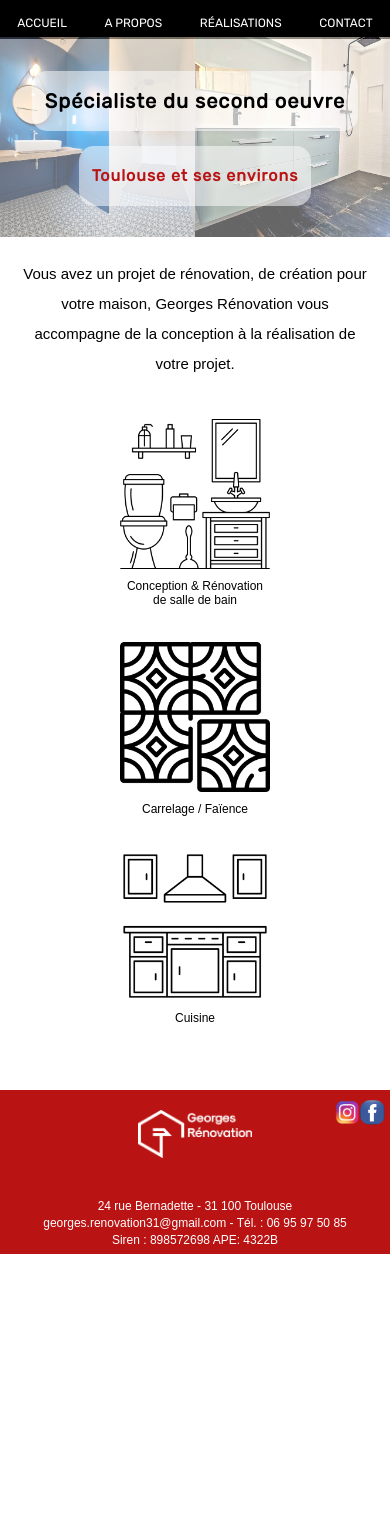
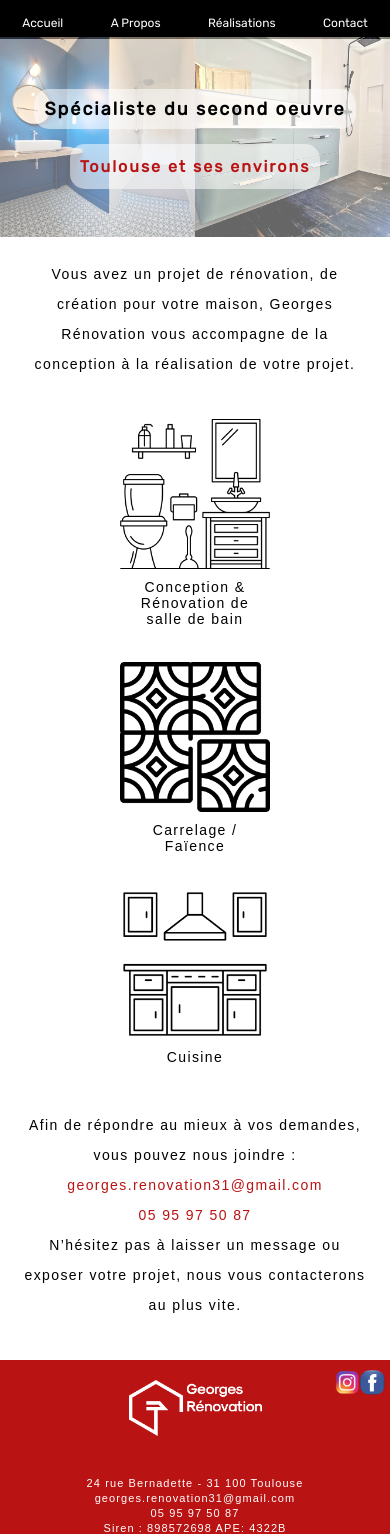
Before and after one commit to Soni-S31/Georges_Renovation, a React (Create React App) app: page / in a window 390 px wide. Shown: the part 116-1650 px from the top of the page. Before the commit the page ends 1370 px from the top, so only its background shows below. Built offline with nearby package versions, Linux system fonts and the light colour scheme.

Commit message:
home responsiv

```diff
--- a/src/components/Footer/footer.css
+++ b/src/components/Footer/footer.css
@@ -38,11 +38,22 @@
   border-radius: 10px;
 }
 .footer_info {
-  font-size: 15px;
-  line-height: 142.6%;
+  font-size: 18px;
+  line-height: 25px;
+  letter-spacing: 0.2em;
   display: flex;
   align-items: center;
   flex-direction: column;
+
+}
+.footer_adresse{
+  font-style: normal;
+}
+.footer_adresse a{
+  text-decoration: none;
+  color: white;
+  font-style: normal;
+  cursor: pointer;
 }
 
 /********** Tablette **********/
@@ -59,7 +70,7 @@
     height: 30px;
   }
   .footer_logo {
-    width: 30%;
+    width: 35%;
   }
   .footer_info {
     font-size: 12px;
@@ -68,6 +79,9 @@
 
 /************* Mobile *******************/
 @media (max-width: 768px) {
+  .footer{
+    margin-top: 20px;
+  }
   .footer_logo {
     margin-top: 10px;
   }
@@ -78,4 +92,10 @@
 }
 /************* Mobile *******************/
 @media (max-width: 450px) {
+  .footer_info {
+    font-size: 11px;
+    line-height: 15px;
+    letter-spacing: 0.1em;
+
+  }
 }
--- a/src/components/Footer/footer.jsx
+++ b/src/components/Footer/footer.jsx
@@ -34,8 +34,17 @@ function Footer() {
         </Link>
       </div>
       <div className="footer_info">
-        <p>24 rue Bernadette - 31 100 Toulouse</p>
-        <p>georges.renovation31@gmail.com - Tél. : 06 95 97 50 85</p>
+        <address className="footer_adresse">
+          24 rue Bernadette - 31 100 Toulouse
+        </address>
+        <address className="footer_adresse">
+          <a href="mailto:georges.renovation31@gmail.com">
+            georges.renovation31@gmail.com
+          </a>
+        </address>
+        <address className="footer_adresse">
+          <a href="tel:+33695975087"> 05 95 97 50 87 </a>
+        </address>
         <p>Siren : 898572698 APE: 4322B</p>
       </div>
     </footer>
--- a/src/components/Header/header.css
+++ b/src/components/Header/header.css
@@ -131,6 +131,8 @@
   }
   .navli {
     font-size: 12px;
+    text-transform: capitalize
+    ;
   }
   .phone_number,
   .insta {
--- a/src/pages/Home/home.css
+++ b/src/pages/Home/home.css
@@ -68,7 +68,7 @@ H5 {
   text-align: center;
   letter-spacing: 0.2em;
   color: #000000;
-  padding: 50px;
+  padding: 40px;
 }
 .content_display {
   display: flex;
@@ -94,16 +94,32 @@ H5 {
   text-align: center;
   font-size: 18px;
 }
+/*Info*/
+.info_display {
+  font-family: 'Oxygen', sans-serif;
+  font-size: 24px;
+  line-height: 50px;
+  text-align: center;
+  letter-spacing: 0.1em;
+  padding: 40px;
+}
+.info_red a {
+  color: #ba1313;
+  text-decoration: none;
+  font-style: normal;
+  overflow-wrap: break-word;
+}
+
 /********** Tablette **********/
 @media (max-width: 992px) {
   /*BANNER*/
-  .banner{
+  .banner {
     height: 300px;
   }
-  .banner_img_left{
+  .banner_img_left {
     height: 300px;
   }
-  .banner_img_right{
+  .banner_img_right {
     height: 300px;
   }
   .banner_title {
@@ -135,17 +151,22 @@ H5 {
   .content_txt {
     font-size: 15px;
   }
+  /*Info*/
+  .info_display {
+    font-size: 20px;
+    line-height: 30px;
+  }
 }
 
 /************* Mobile *******************/
 @media (max-width: 768px) {
-  .banner{
+  .banner {
     height: 200px;
   }
-  .banner_img_left{
+  .banner_img_left {
     height: 200px;
   }
-  .banner_img_right{
+  .banner_img_right {
     height: 200px;
   }
   .banner_title {
@@ -184,33 +205,41 @@ H5 {
   .content_txt {
     font-size: 12px;
   }
+  /*Info*/
+  .info_display {
+    font-size: 18px;
+    padding: 20px;
+    letter-spacing: 0.1em;
+  }
 }
-
-
 
 /**********450px*/
 @media (max-width: 450px) {
-
   .banner_title {
-    font-size: 20px;
-    padding: 5px 8px;
-    letter-spacing: 1px;
-    margin: 5px;
+    font-size: 18px;
+    padding: 5px;
+    text-transform: inherit;
+    line-height: 20px
   }
   .banner_city {
     font-size: 16px;
-    padding: 5px 8px;
-    letter-spacing: 1px;
-    margin: 5px;
+    padding: 5px ;
+    line-height: 25px;
   }
   .banner_info {
     gap: 15px;
+    padding: 10px;
   }
-
+  /*Info*/
+  .info_display {
+    font-size: 14px;
+    line-height: 30px;
+  }
 
   /*CONTENT*/
   .content_intro {
-    font-size: 15px;
+    font-size: 14px;
+    letter-spacing: 0.1em;
   }
   .content_display {
     flex-direction: column;
@@ -227,6 +256,7 @@ H5 {
     padding-bottom: 5px;
   }
   .content_txt {
-    font-size: 12px;
+    font-size: 14px;
+    letter-spacing: 0.1em;
   }
 }
--- a/src/pages/Home/home.jsx
+++ b/src/pages/Home/home.jsx
@@ -32,13 +32,13 @@ function Home() {
           </div>
         </title>
       </article>
-      <article className="content">
+      <section className="content">
         <title className="content_intro">
           Vous avez un projet de rénovation, de création pour votre maison,
           Georges Rénovation vous accompagne de la conception à la réalisation
           de votre projet.
         </title>
-        <div className="content_display">
+        <article className="content_display">
           <figure className="content_action">
             <img
               className="content_img"
@@ -65,8 +65,25 @@ function Home() {
             />
             <figcaption className="content_txt">Cuisine</figcaption>
           </figure>
-        </div>
-      </article>
+        </article>
+        <article className="info_display">
+          <p className="info_black">
+            Afin de répondre au mieux à vos demandes, vous pouvez nous joindre :{' '}
+          </p>
+          <address className="info_red">
+            <a href="mailto:georges.renovation31@gmail.com">
+              georges.renovation31@gmail.com
+            </a>
+          </address>
+          <address className="info_red">
+            <a href="tel:+33695975087"> 05 95 97 50 87 </a>
+          </address>
+          <p className="info_black">
+            N’hésitez pas à laisser un message ou exposer votre projet, nous
+            vous contacterons au plus vite.{' '}
+          </p>
+        </article>
+      </section>
     </main>
   )
 }
```
